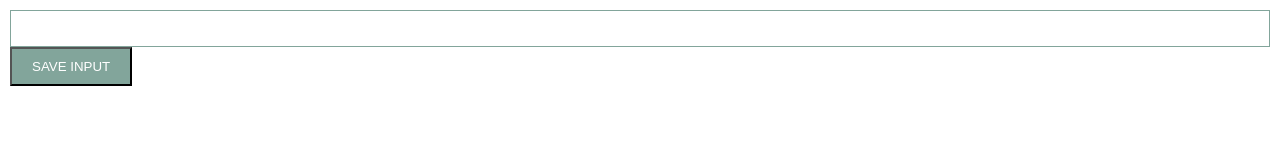
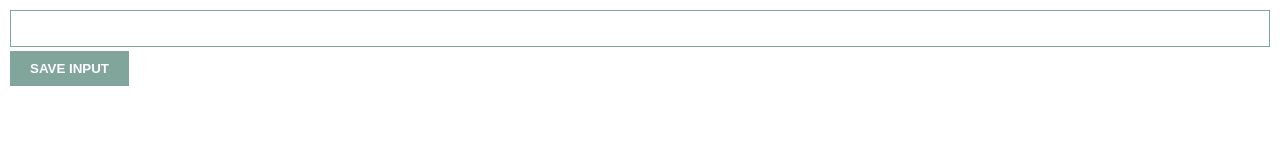
Before and after one commit to angelicav1/Chrome-Extension-Lead-Tracker, a plain HTML site: page index.html in a window 1280 px wide. Drawn offline with Linux system fonts and the light colour scheme; a web font is replaced by a local one.

Commit message:
update index.css

```diff
--- a/index.css
+++ b/index.css
@@ -9,13 +9,13 @@ input {
     padding: 10px;
     box-sizing: border-box;
     border: 1px solid #82a59b;
+    margin-bottom: 4px;
 }
 
 button {
     color: white;
     background: #82a59b;
     padding: 10px 20px;
-    /* padding-bottom: 10px;
-    padding-left: 20px;
-    padding-right: 20px; */
+    border: none;
+    font-weight: bold;
 }
```
